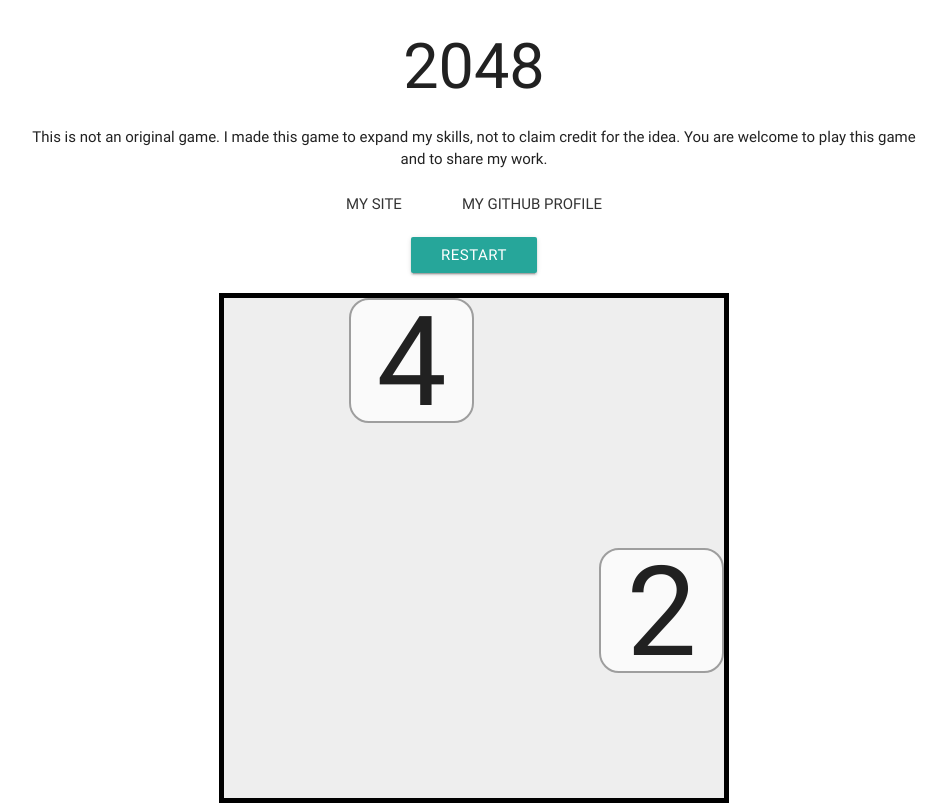
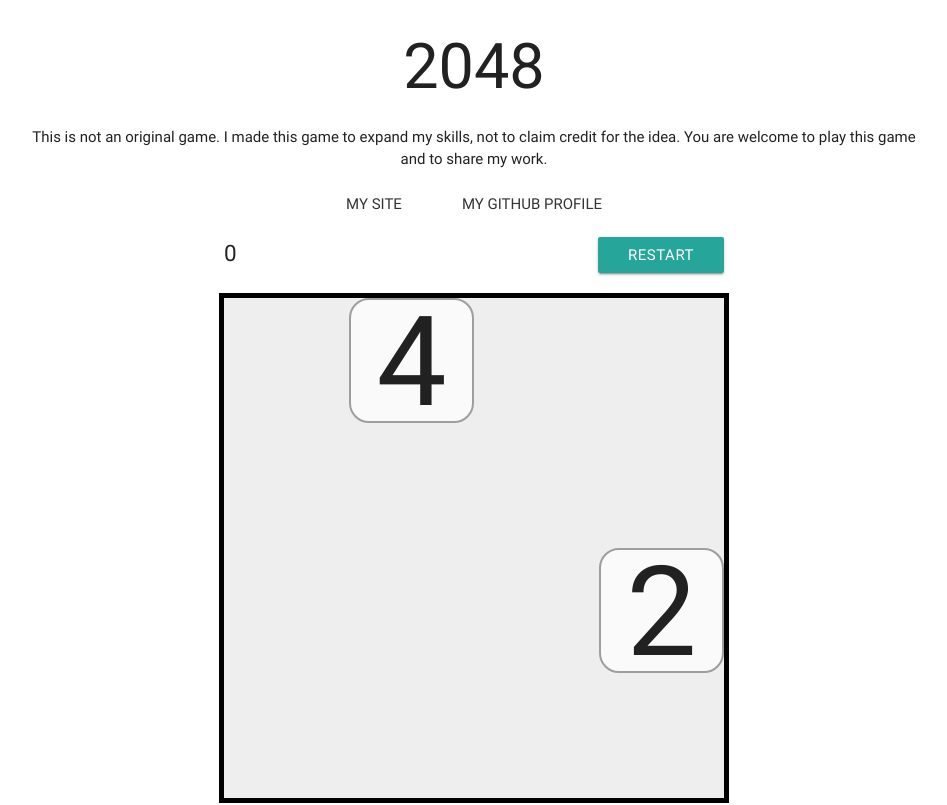
Before and after one commit to Benjamin-Davies/2048, a React (Create React App) app: page / in a window 1280 px wide. Shown: the top 805 px of the page, without its empty margins (166-1113 px from the left). Built offline with nearby package versions, Linux system fonts and the light colour scheme.

Commit message:
Add score

```diff
--- a/src/Game.css
+++ b/src/Game.css
@@ -1,11 +1,14 @@
+* {
+  --grid-size: 500px;
+  --cell-size: calc(var(--grid-size) / 4);
+}
+
 .Grid {
   border: 5px solid black;
   box-sizing: content-box;
   margin: 20px auto;
   position: relative;
 
-  --grid-size: 500px;
-  --cell-size: calc(var(--grid-size) / 4);
   width: var(--grid-size);
   height: var(--grid-size);
 }
@@ -36,3 +39,16 @@
   width: 100%;
   height: 100%;
 }
+
+.GameMenu {
+  margin: auto;
+  width: var(--grid-size);
+
+  display: flex;
+  flex-direction: row;
+}
+
+.GameMenu .text {
+  flex: 1;
+  font-size: 1.5em;
+}
--- a/src/Game.tsx
+++ b/src/Game.tsx
@@ -51,6 +51,7 @@ interface State {
   squares: Square[];
   keyAcc: number;
   gameover: boolean;
+  score: number;
 }
 
 /**
@@ -60,7 +61,7 @@ export default class Game extends React.Component<{}, State> {
   constructor(props: {}) {
     super(props);
 
-    this.state = { squares: [], keyAcc: 0, gameover: false };
+    this.state = { squares: [], keyAcc: 0, gameover: false, score: 0 };
   }
 
   public componentDidMount() {
@@ -98,11 +99,14 @@ export default class Game extends React.Component<{}, State> {
   public render() {
     return (
       <div className="container">
-        <p>
+        <div className="GameMenu">
+          <div className="text">
+            <span className="left">{this.state.score}</span>
+          </div>
           <button className="btn" onClick={() => this.reset()}>
             Restart
           </button>
-        </p>
+        </div>
         <div className="Grid grey lighten-3">
           {this.state.squares.map(s => (
             <div
@@ -167,7 +171,12 @@ export default class Game extends React.Component<{}, State> {
       s2.y = randomSquare();
     }
 
-    this.setState({ squares: [s1, s2], keyAcc: 1, gameover: false });
+    this.setState({
+      gameover: false,
+      keyAcc: 1,
+      score: 0,
+      squares: [s1, s2]
+    });
   }
 
   /**
@@ -176,6 +185,7 @@ export default class Game extends React.Component<{}, State> {
    */
   private move(dir: Direction) {
     let keyAcc = this.state.keyAcc;
+    let score = this.state.score;
     let moved = false;
 
     const map: SquareMap = {};
@@ -212,6 +222,7 @@ export default class Game extends React.Component<{}, State> {
               typeof square !== 'undefined' &&
               map[c].value === square.value
             ) {
+              score += square.value * 2;
               square = { key: square.key, value: square.value * 2 };
               delete map[c];
               moved = true;
@@ -272,6 +283,7 @@ export default class Game extends React.Component<{}, State> {
 
     this.setState({
       keyAcc,
+      score,
       squares
     });
 
```
